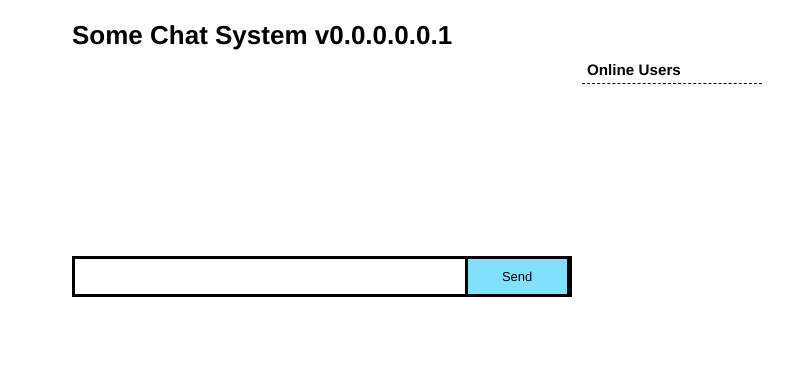
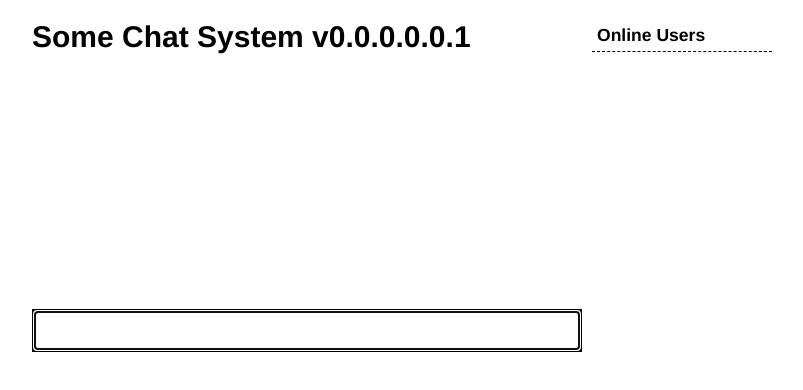
Before and after one commit to lawsmith/some-chat-room, a website: page public/index.html in a window 1280 px wide. Shown: the whole page, without its empty margins (218-1021 px from the left). Drawn offline with nearby package versions, Linux system fonts and the light colour scheme; no server answers.

Commit message:
Change Visuals
- Online users sidebar has a height that scrolls when enough users login.
- Got rid of the submit button, now you just press enter send message.

```diff
--- a/public/css/style.css
+++ b/public/css/style.css
@@ -1,13 +1,18 @@
 * {
-  margin: 0; padding: 0; box-sizing: border-box;
+  margin: 0;
+  padding: 0;
+  box-sizing: border-box;
 }
+html,
 body {
-  font: 13px Helvetica, Arial;
+  font: 15px Helvetica, Arial;
+  padding: 0;
+  margin: 0;
 }
 
 .container {
-  width: 700px;
-  height: 250px;
+  width: 780px;
+  height: 100%;
   margin: 20px auto;
 }
 #title {
@@ -21,7 +26,7 @@ body {
 }
 
 #chat-box {
-  width: 500px;
+  width: 550px;
 }
 form {
   background: #000;
@@ -32,7 +37,7 @@ form {
   form input {
     border: 0;
     padding: 10px;
-    width: 79%;
+    width: 100%;
     margin-right: .5%;
   }
   form button {
@@ -43,7 +48,7 @@ form {
   }
 #messages {
   overflow-y: scroll;
-  height: 200px;
+  height: 250px;
   list-style-type:
   none; margin: 0;
   padding: 0;
@@ -52,7 +57,8 @@ form {
     padding: 5px 10px;
   }
   #messages li.server {
-    background: #C8D29D;
+    color: #4F8E50;
+    background: #CBEEB8;
   }
   #messages li.notice {
     color: #9C9C9C;
@@ -74,6 +80,8 @@ form {
 
 #users-box {
   width: 200px;
+  height: 335px;
+  overflow-y: scroll;
 }
   #users-box h3 {
     border-bottom: 1px dashed #000;
--- a/public/index.html
+++ b/public/index.html
@@ -9,17 +9,18 @@
 <body>
 
     <div class="container">
-        <header>
-          <h1 id="title">Some Chat System v0.0.0.0.0.1</h1>
-        </header>
 
         <section id="chat-box">
+          <header>
+            <h1 id="title">Some Chat System v0.0.0.0.0.1</h1>
+          </header>
+
           <!-- Holds all of the messages -->
           <ul id="messages"></ul>
 
           <!-- Input box for users to input messages -->
           <form action="">
-            <input id="m" autocomplete="off" /><button>Send</button>
+            <input id="m" autocomplete="off" autofocus />
           </form>
         </section><!-- end #chat-box -->
 
--- a/public/js/connection.js
+++ b/public/js/connection.js
@@ -8,7 +8,9 @@ var appendMessage = function(msg, user) {
         case 'server':
         case 'notice':
             var appendId = '<li class="' + user + '">';
-            $('#messages').append($(appendId).text(msg));
+            $('#messages').append(
+                $(appendId).text(msg).fadeIn(50)
+            );
         break;
         default:
             var appendId = '<li class="user">';
@@ -16,6 +18,7 @@ var appendMessage = function(msg, user) {
                 $(appendId)
                     .html('<span class="name">' + user + ':</span> ')
                     .append($('<span class="message">').html(msg))
+                    .fadeIn('fast')
             );
         break;
     }
```
